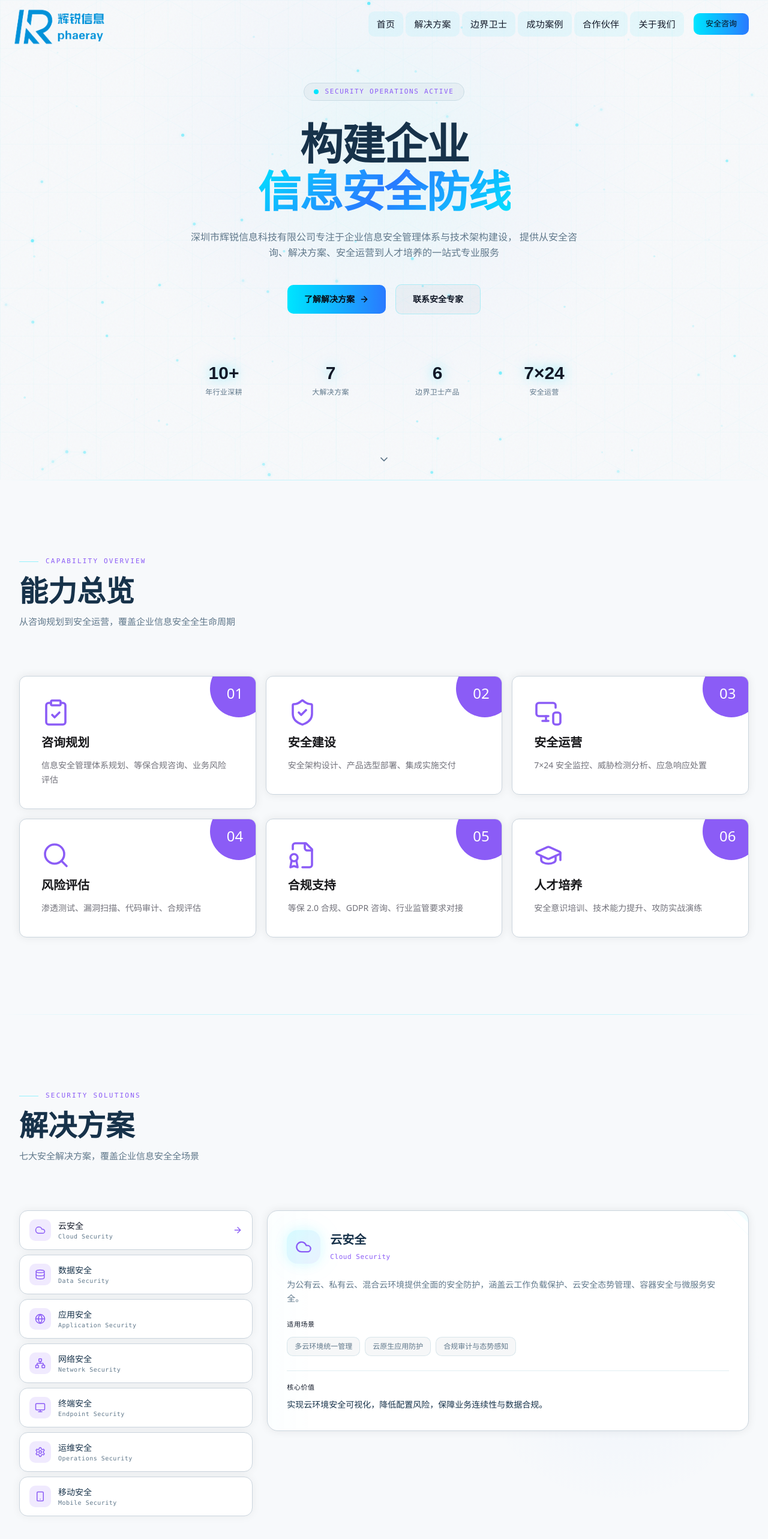
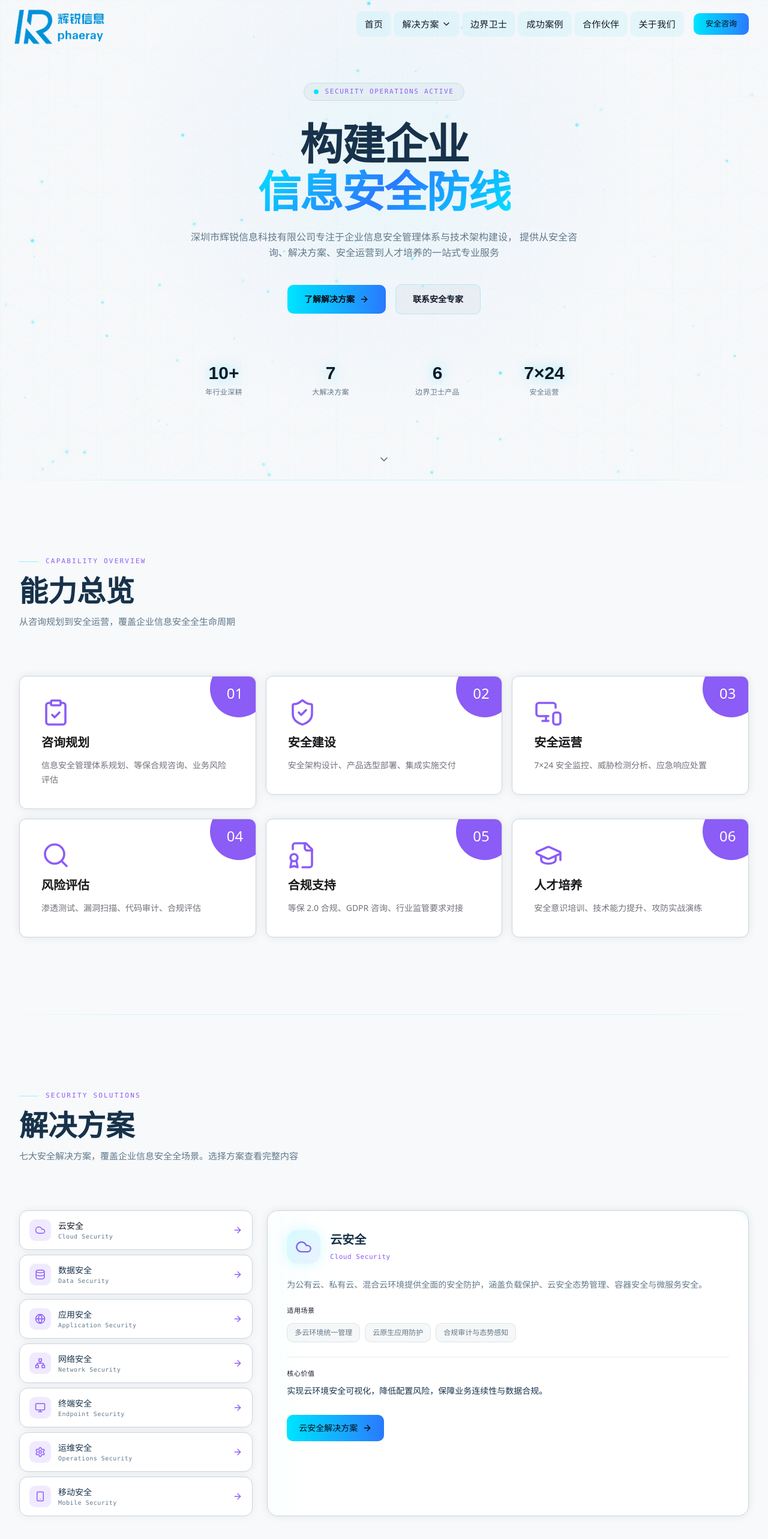
Before and after one commit to Country4504/mk_project, a Next.js app: page / in a window 1280 px wide. Shown: the top 2566 px of the page at 60% size. Built offline with nearby package versions, Linux system fonts and the light colour scheme; a web font is replaced by a local one.

Commit message:
解决方案

```diff
--- a/src/components/Footer.tsx
+++ b/src/components/Footer.tsx
@@ -1,76 +1,13 @@
-import { Shield } from 'lucide-react';
-
 export default function Footer() {
   return (
     <footer className="footer-light relative border-t border-[#D8E0E5] bg-white">
-      <div className="max-w-7xl mx-auto px-6 lg:px-8 py-12 lg:py-16">
-        <div className="grid grid-cols-1 md:grid-cols-2 lg:grid-cols-4 gap-8 lg:gap-12">
-          {/* Brand */}
-          <div className="lg:col-span-1">
-            <div className="flex items-center gap-2.5 mb-4">
-              <div className="w-8 h-8 rounded-lg bg-gradient-to-br from-[#00E5FF] to-[#2979FF] flex items-center justify-center">
-                <Shield className="w-4 h-4 text-[#060B14]" strokeWidth={2.5} />
-              </div>
-              <div>
-                <div className="text-sm font-bold font-[family-name:var(--font-display)] text-[#E8EDF5]">PHAERAY</div>
-                <div className="text-[10px] text-[#7B8BA6]">辉锐信息科技</div>
-              </div>
-            </div>
-            <p className="text-[13px] text-[#7B8BA6] leading-relaxed max-w-xs">
-              专注企业信息安全管理体系与技术架构建设，提供一站式安全服务。
-            </p>
-          </div>
-
-          {/* Services */}
-          <div>
-            <h4 className="text-[11px] font-mono text-[#00E5FF]/60 tracking-[0.15em] uppercase mb-4">服务领域</h4>
-            <ul className="space-y-2">
-              {['安全咨询', '解决方案', '安全运营', '人才培养', '边界卫士'].map((item, i) => (
-                <li key={i}>
-                  <span className="text-[13px] text-[#7B8BA6] hover:text-[#00E5FF] transition-colors cursor-default">
-                    {item}
-                  </span>
-                </li>
-              ))}
-            </ul>
-          </div>
-
-          {/* Solutions */}
-          <div>
-            <h4 className="text-[11px] font-mono text-[#00E5FF]/60 tracking-[0.15em] uppercase mb-4">解决方案</h4>
-            <ul className="space-y-2">
-              {['云安全', '数据安全', '应用安全', '网络安全', '终端安全', '运维安全', '移动安全'].map((item, i) => (
-                <li key={i}>
-                  <span className="text-[13px] text-[#7B8BA6] hover:text-[#00E5FF] transition-colors cursor-default">
-                    {item}
-                  </span>
-                </li>
-              ))}
-            </ul>
-          </div>
-
-          {/* Company */}
-          <div>
-            <h4 className="text-[11px] font-mono text-[#00E5FF]/60 tracking-[0.15em] uppercase mb-4">公司信息</h4>
-            <ul className="space-y-2">
-              <li><span className="text-[13px] text-[#7B8BA6]">深圳市辉锐信息科技有限公司</span></li>
-              <li><span className="text-[13px] text-[#7B8BA6]">联系电话：18665355986</span></li>
-              <li><span className="text-[13px] text-[#7B8BA6]">电子邮箱：ganqihui@phaeray.com</span></li>
-            </ul>
-          </div>
-        </div>
-
-        {/* Bottom */}
-        <div className="mt-12 pt-6 border-t border-[rgba(0,229,255,0.04)] flex flex-col sm:flex-row items-center justify-between gap-4">
-          <p className="text-[12px] text-[#7B8BA6]/60">
-            &copy; {new Date().getFullYear()} 深圳市辉锐信息科技有限公司 版权所有
-          </p>
-          <div className="flex items-center gap-4">
-            <span className="text-[12px] text-[#7B8BA6]/60 hover:text-[#00E5FF] transition-colors cursor-default">
-              粤ICP备xxxxxxxx号
-            </span>
-          </div>
-        </div>
+      <div className="mx-auto flex max-w-7xl flex-col items-center justify-between gap-4 px-6 py-6 sm:flex-row lg:px-8">
+        <p className="text-[12px] text-[#7B8BA6]/60">
+          © 2026 深圳市辉锐信息科技有限公司 版权所有
+        </p>
+        <span className="text-[12px] text-[#7B8BA6]/60">
+          粤ICP备xxxxxxxx号
+        </span>
       </div>
     </footer>
   );
--- a/src/components/Navbar.tsx
+++ b/src/components/Navbar.tsx
@@ -2,7 +2,7 @@
 
 import { useState, useEffect } from 'react';
 import { motion, AnimatePresence } from 'framer-motion';
-import { Menu, X } from 'lucide-react';
+import { ChevronDown, Menu, X } from 'lucide-react';
 import Image from 'next/image';
 
 const navItems = [
@@ -14,6 +14,16 @@ const navItems = [
   { label: '合作伙伴', href: '#partners' },
   { label: '关于我们', href: '#about' },
   // { label: '联系我们', href: '#contact' },
+];
+
+const solutionItems = [
+  { label: '云安全解决方案', href: '#cloud-security' },
+  { label: '数据安全解决方案', href: '#data-security' },
+  { label: '应用安全解决方案', href: '#application-security' },
+  { label: '网络安全解决方案', href: '#network-security' },
+  { label: '终端安全解决方案', href: '#endpoint-security' },
+  { label: '运维安全解决方案', href: '#operations-security' },
+  { label: '移动安全解决方案', href: '#mobile-security' },
 ];
 
 export default function Navbar() {
@@ -71,15 +81,17 @@ export default function Navbar() {
 
           {/* Desktop nav */}
           <div className="hidden xl:flex items-center gap-1">
-            {navItems.map((item) => (
-              <a
-                key={item.href}
-                href={item.href}
-                onClick={(e) => { e.preventDefault(); handleClick(item.href); }}
-                className="px-3.5 py-2.5 text-[15px] font-medium tracking-wide text-[#AAB8CC] hover:text-[#00E5FF] transition-all duration-200 rounded-lg hover:bg-[rgba(0,229,255,0.08)]"
-              >
-                {item.label}
-              </a>
+            {navItems.map((item) => item.href === '/solutions' ? (
+              <div key={item.href} className="group relative">
+                <a href="/solutions" onClick={(e) => { e.preventDefault(); handleClick('/solutions'); }} className="flex items-center gap-1 px-3.5 py-2.5 text-[15px] font-medium tracking-wide text-[#AAB8CC] hover:text-[#00E5FF] transition-all duration-200 rounded-lg hover:bg-[rgba(0,229,255,0.08)]">
+                  {item.label}<ChevronDown className="h-4 w-4 transition-transform group-hover:rotate-180" />
+                </a>
+                <div className="invisible absolute left-1/2 top-full z-50 w-56 -translate-x-1/2 translate-y-2 rounded-xl bg-[#102039]/98 p-2 opacity-0 shadow-[0_16px_40px_rgba(0,0,0,.35)] backdrop-blur-2xl transition-all duration-200 group-hover:visible group-hover:translate-y-0 group-hover:opacity-100">
+                  {solutionItems.map((subItem) => <a key={subItem.href} href={`/solutions${subItem.href}`} onClick={(e) => { e.preventDefault(); window.location.href = `/solutions${subItem.href}`; }} className="block rounded-lg px-3 py-2.5 text-sm text-[#AAB8CC] transition-colors hover:bg-[#00E5FF]/10 hover:text-[#00E5FF]">{subItem.label}</a>)}
+                </div>
+              </div>
+            ) : (
+              <a key={item.href} href={item.href} onClick={(e) => { e.preventDefault(); handleClick(item.href); }} className="px-3.5 py-2.5 text-[15px] font-medium tracking-wide text-[#AAB8CC] hover:text-[#00E5FF] transition-all duration-200 rounded-lg hover:bg-[rgba(0,229,255,0.08)]">{item.label}</a>
             ))}
             <a
               href="#contact"
@@ -110,15 +122,15 @@ export default function Navbar() {
             className="xl:hidden bg-[#102039]/95 backdrop-blur-2xl"
           >
             <div className="px-6 py-4 space-y-0.5 max-h-[70vh] overflow-y-auto">
-              {navItems.map((item) => (
-                <a
-                  key={item.href}
-                  href={item.href}
-                  onClick={(e) => { e.preventDefault(); handleClick(item.href); }}
-                  className="block px-4 py-3 text-base font-medium tracking-wide text-[#AAB8CC] hover:text-[#00E5FF] hover:bg-[rgba(0,229,255,0.08)] rounded-lg transition-all"
-                >
-                  {item.label}
-                </a>
+              {navItems.map((item) => item.href === '/solutions' ? (
+                <div key={item.href}>
+                  <a href="/solutions" onClick={(e) => { e.preventDefault(); handleClick('/solutions'); }} className="flex items-center justify-between rounded-lg px-4 py-3 text-base font-medium tracking-wide text-[#AAB8CC] hover:bg-[#00E5FF]/10 hover:text-[#00E5FF]">{item.label}<ChevronDown className="h-4 w-4" /></a>
+                  <div className="ml-4 border-l border-[#00E5FF]/15 pl-3">
+                    {solutionItems.map((subItem) => <a key={subItem.href} href={`/solutions${subItem.href}`} onClick={(e) => { e.preventDefault(); window.location.href = `/solutions${subItem.href}`; }} className="block px-3 py-2 text-sm text-[#7B8BA6] hover:text-[#00E5FF]">{subItem.label}</a>)}
+                  </div>
+                </div>
+              ) : (
+                <a key={item.href} href={item.href} onClick={(e) => { e.preventDefault(); handleClick(item.href); }} className="block rounded-lg px-4 py-3 text-base font-medium tracking-wide text-[#AAB8CC] hover:bg-[rgba(0,229,255,0.08)] hover:text-[#00E5FF]">{item.label}</a>
               ))}
             </div>
           </motion.div>
--- a/src/components/SolutionsPage.tsx
+++ b/src/components/SolutionsPage.tsx
@@ -1,13 +1,13 @@
 import Image from 'next/image';
 
 const sections = [
-  { title: '云安全解决方案', images: ['云安全解决方案.png'] },
-  { title: '数据安全解决方案', images: ['数据安全解决方案01.png', '数据安全解决方案02.png'] },
-  { title: '应用安全解决方案', images: ['应用安全解决方案.png'] },
-  { title: '网络安全解决方案', images: ['网络安全解决方案.png'] },
-  { title: '终端安全解决方案', images: ['终端安全解决方案.png'] },
-  { title: '运维安全解决方案', images: ['运维安全解决方案.png'] },
-  { title: '移动安全解决方案', images: ['移动安全解决方案.png'] },
+  { id: 'cloud-security', title: '云安全解决方案', images: ['云安全解决方案.png'] },
+  { id: 'data-security', title: '数据安全解决方案', images: ['数据安全解决方案01.png', '数据安全解决方案02.png'] },
+  { id: 'application-security', title: '应用安全解决方案', images: ['应用安全解决方案.png'] },
+  { id: 'network-security', title: '网络安全解决方案', images: ['网络安全解决方案.png'] },
+  { id: 'endpoint-security', title: '终端安全解决方案', images: ['终端安全解决方案.png'] },
+  { id: 'operations-security', title: '运维安全解决方案', images: ['运维安全解决方案.png'] },
+  { id: 'mobile-security', title: '移动安全解决方案', images: ['移动安全解决方案.png'] },
 ];
 
 export default function SolutionsPage() {
@@ -23,7 +23,7 @@ export default function SolutionsPage() {
         </header>
         <main className="space-y-20 lg:space-y-32">
           {sections.map((section) => (
-            <section key={section.title}>
+            <section key={section.title} id={section.id} className="scroll-mt-24">
               <h2 className="mb-7 text-2xl font-bold sm:text-3xl lg:mb-10">{section.title}</h2>
               <div className="space-y-6">
                 {section.images.map((image) => (
--- a/src/components/SolutionsSection.tsx
+++ b/src/components/SolutionsSection.tsx
@@ -15,14 +15,16 @@ import {
 
 const solutions = [
   {
+    id: 'cloud-security',
     icon: Cloud,
     title: '云安全',
     subtitle: 'Cloud Security',
-    desc: '为公有云、私有云、混合云环境提供全面的安全防护，涵盖云工作负载保护、云安全态势管理、容器安全与微服务安全。',
+    desc: '为公有云、私有云、混合云环境提供全面的安全防护，涵盖负载保护、云安全态势管理、容器安全与微服务安全。',
     scenarios: ['多云环境统一管理', '云原生应用防护', '合规审计与态势感知'],
     value: '实现云环境安全可视化，降低配置风险，保障业务连续性与数据合规。',
   },
   {
+    id: 'data-security',
     icon: Database,
     title: '数据安全',
     subtitle: 'Data Security',
@@ -31,14 +33,16 @@ const solutions = [
     value: '确保核心数据资产安全可控，满足等保与行业监管合规要求。',
   },
   {
+    id: 'application-security',
     icon: Globe,
     title: '应用安全',
     subtitle: 'Application Security',
-    desc: '从需求分析到上线运营，提供贯穿应用全生命周期的安全服务，包括安全编码指导、漏洞扫描、渗透测试与 WAF 防护。',
+    desc: '从需求分析到上线运营，提供贯穿应用全生命周期的安全服务，包括漏洞扫描、渗透测试与 WAF 防护。',
     scenarios: ['Web 应用防火墙', 'API 安全防护', 'DevSecOps 集成'],
     value: '在开发阶段消除安全隐患，降低修复成本，保障业务应用安全稳定运行。',
   },
   {
+    id: 'network-security',
     icon: Network,
     title: '网络安全',
     subtitle: 'Network Security',
@@ -47,6 +51,7 @@ const solutions = [
     value: '实现网络威胁实时感知与自动响应，构建弹性网络安全架构。',
   },
   {
+    id: 'endpoint-security',
     icon: Monitor,
     title: '终端安全',
     subtitle: 'Endpoint Security',
@@ -55,6 +60,7 @@ const solutions = [
     value: '全面保护终端设备与数据安全，防止内部泄密与外部攻击。',
   },
   {
+    id: 'operations-security',
     icon: Settings,
     title: '运维安全',
     subtitle: 'Operations Security',
@@ -63,6 +69,7 @@ const solutions = [
     value: '规范运维操作流程，实现运维行为可追溯，降低内部操作风险。',
   },
   {
+    id: 'mobile-security',
     icon: Smartphone,
     title: '移动安全',
     subtitle: 'Mobile Security',
@@ -101,14 +108,14 @@ export default function SolutionsSection() {
             解决方案
           </h2>
           <p className="max-w-xl text-[#7B8BA6] text-[15px]">
-            七大安全解决方案，覆盖企业信息安全全场景
+            七大安全解决方案，覆盖企业信息安全全场景。选择方案查看完整内容
           </p>
         </motion.div>
 
         {/* Interactive Matrix */}
-        <div className="grid lg:grid-cols-12 gap-6">
+        <div className="grid items-stretch lg:grid-cols-12 gap-6">
           {/* Left: selector tabs */}
-          <div className="lg:col-span-4 flex lg:flex-col gap-2 overflow-x-auto lg:overflow-visible pb-2 lg:pb-0">
+          <div className="lg:col-span-4 flex lg:h-full lg:flex-col lg:justify-between gap-2 overflow-x-auto lg:overflow-visible pb-2 lg:pb-0">
             {solutions.map((sol, i) => {
               const Icon = sol.icon;
               const isActive = i === activeIdx;
@@ -117,7 +124,8 @@ export default function SolutionsSection() {
                   key={i}
                   onMouseEnter={() => setActiveIdx(i)}
                   onFocus={() => setActiveIdx(i)}
-                  className={`solution-selector flex items-center gap-3 px-4 py-3.5 rounded-xl text-left transition-all duration-300 whitespace-nowrap lg:whitespace-normal min-w-fit lg:min-w-0 lg:w-full ${
+                  onClick={() => { window.location.href = `/solutions#${sol.id}`; }}
+                  className={`solution-selector group flex cursor-pointer items-center gap-3 px-4 py-3.5 rounded-xl text-left transition-all duration-300 whitespace-nowrap lg:whitespace-normal min-w-fit lg:min-w-0 lg:w-full lg:flex-1 ${
                     isActive
                       ? 'bg-[rgba(0,229,255,0.06)] border border-[rgba(0,229,255,0.2)] shadow-[0_0_20px_rgba(0,229,255,0.05)]'
                       : 'border border-transparent hover:bg-[rgba(0,229,255,0.03)] hover:border-[rgba(0,229,255,0.08)]'
@@ -138,19 +146,18 @@ export default function SolutionsSection() {
                       {sol.subtitle}
                     </div>
                   </div>
-                  {isActive && (
-                    <div className="ml-auto hidden lg:block">
-                      <ArrowRight className="w-4 h-4 text-[#00E5FF]/60" />
-                    </div>
-                  )}
+                  <div className="ml-auto hidden items-center gap-2 lg:flex">
+                    {/* <span className={`text-[10px] transition-all ${isActive ? 'text-[#00E5FF]/70' : 'text-transparent group-hover:text-[#00E5FF]/60'}`}>查看详情</span> */}
+                    <ArrowRight className={`w-4 h-4 transition-transform ${isActive ? 'text-[#00E5FF]/80' : 'text-[#7B8BA6]/40 group-hover:text-[#00E5FF]/70'} group-hover:translate-x-1`} />
+                  </div>
                 </motion.button>
               );
             })}
           </div>
 
           {/* Right: detail panel */}
-          <div className="lg:col-span-8">
-            <div>
+          <div className="lg:col-span-8 h-full">
+            <div className="h-full">
               <motion.div
                 key={activeIdx}
                 animate={{ opacity: 1, y: 0 }}
@@ -197,6 +204,15 @@ export default function SolutionsSection() {
                   <p className="text-[14px] text-[#E8EDF5] leading-relaxed">{active.value}</p>
                 </div>
 
+                <a
+                  href={`/solutions#${active.id}`}
+                  onClick={(e) => { e.preventDefault(); window.location.href = `/solutions#${active.id}`; }}
+                  className="mt-7 inline-flex items-center gap-2 rounded-lg bg-gradient-to-r from-[#00E5FF] to-[#2979FF] px-5 py-3 text-sm font-medium text-[#060B14] transition-all hover:gap-3 hover:shadow-[0_0_24px_rgba(0,229,255,0.3)]"
+                >
+                  {active.title}解决方案
+                  <ArrowRight className="h-4 w-4" />
+                </a>
+
                 {/* Corner decoration */}
                 <div className="absolute top-0 right-0 w-20 h-20 pointer-events-none">
                   <svg viewBox="0 0 80 80" fill="none" className="w-full h-full">
```
